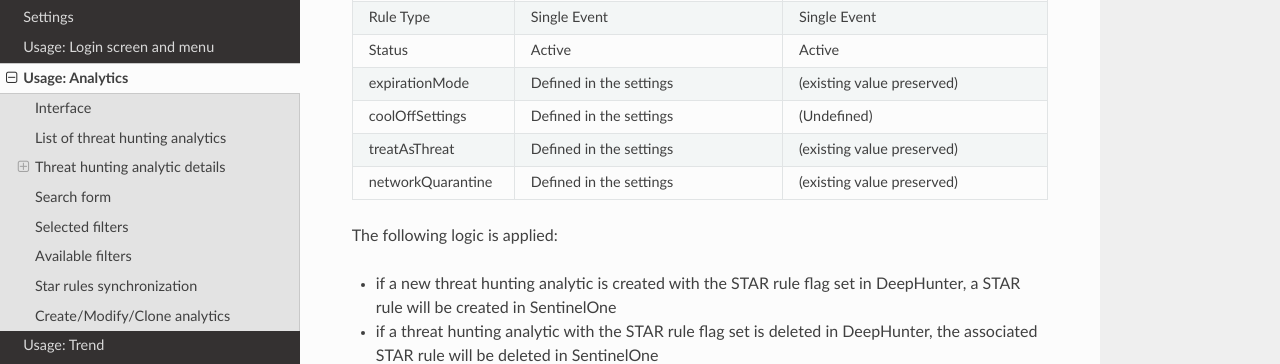
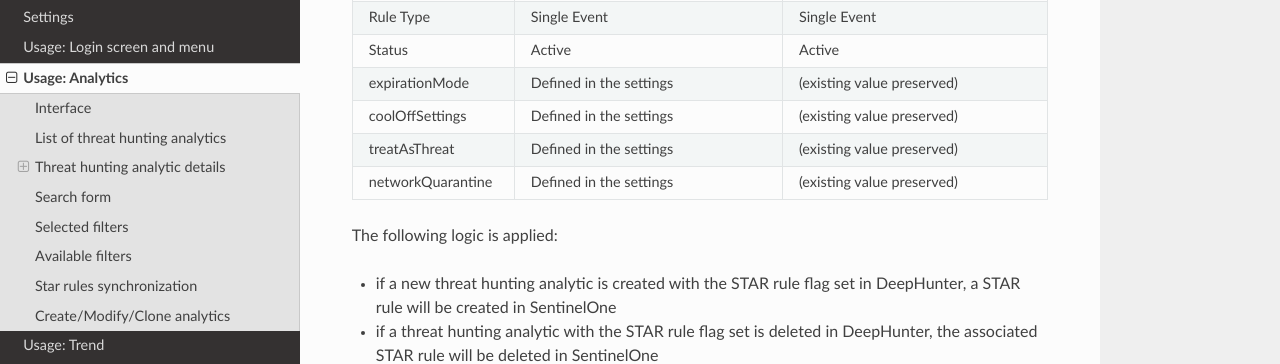
Before and after one commit to wikijm/deephunter, a Sphinx documentation site: the page built from docs/usage_analytics.rst, in a window 1280 px wide and 900 px high, scrolled down 4844 px. Shown: the part 151-515 px from the top of the window. Built offline with Sphinx 7.4.7 and the Read the Docs theme 3.1.0, drawn with Linux system fonts in a browser that asks for light colours.

Commit message:
updated doc

```diff
--- a/docs/usage_analytics.rst
+++ b/docs/usage_analytics.rst
@@ -119,7 +119,7 @@ STAR rules are created with the following default properties:
      - (existing value preserved)
    * - coolOffSettings
      - Defined in the settings
-     - (Undefined)
+     - (existing value preserved)
    * - treatAsThreat
      - Defined in the settings
      - (existing value preserved)
```
